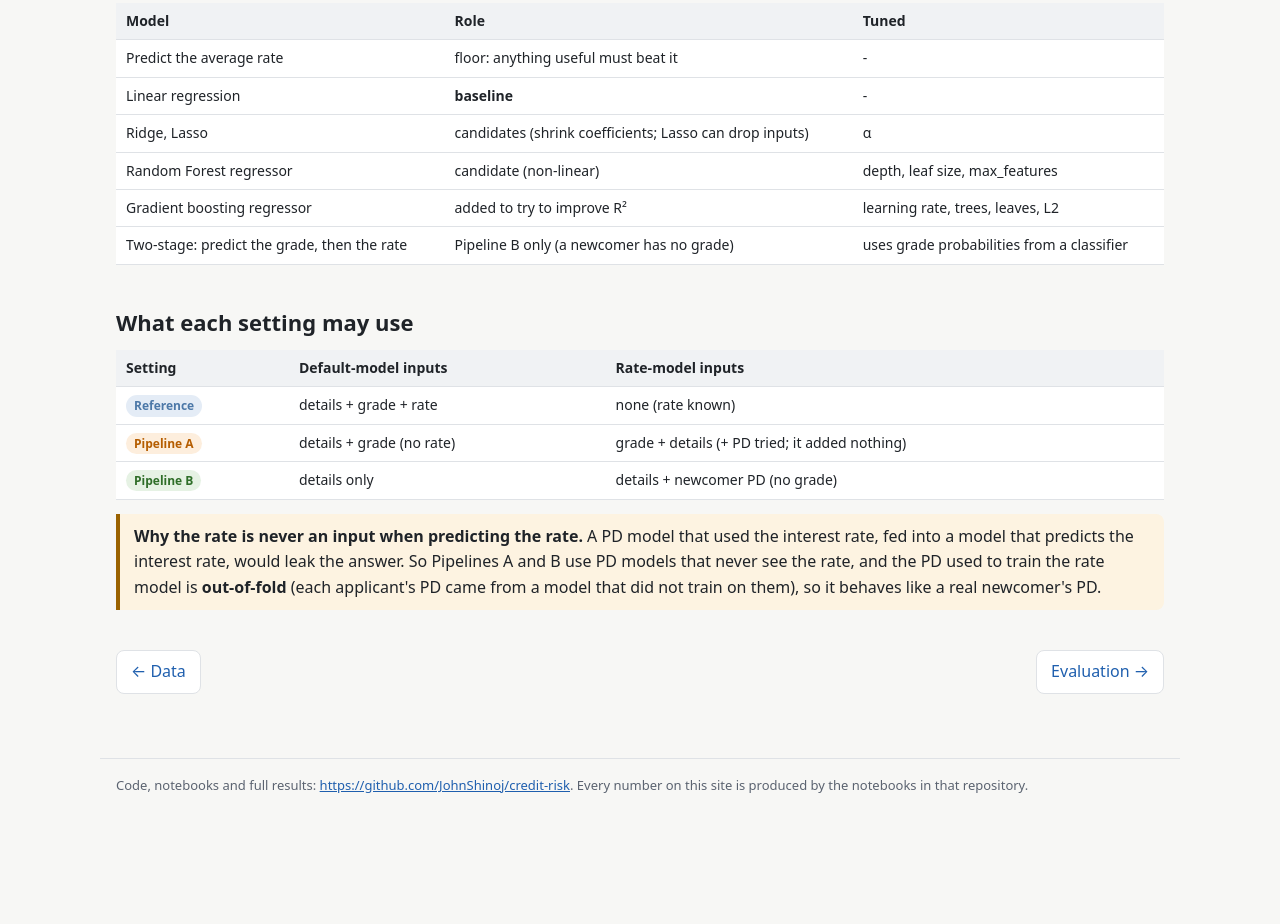
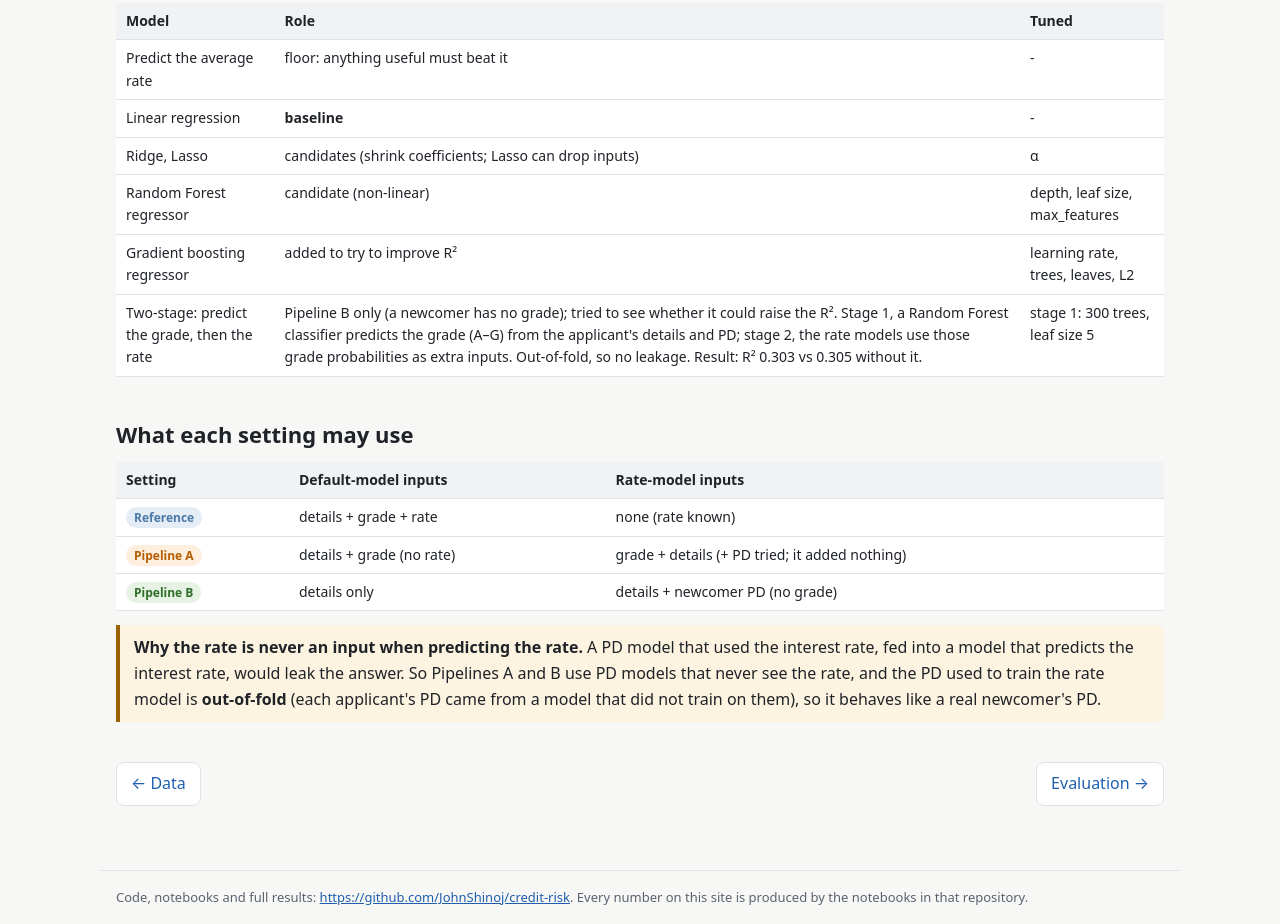
Before and after one commit to JohnShinoj/credit-risk, a plain HTML site: page docs/method.html in a window 1280 px wide. Shown: the part 2179-3103 px from the top of the page. Before the commit the page ends 2991 px from the top, so only its background shows below. Drawn offline with Linux system fonts and the light colour scheme.

Commit message:
Describe the two-stage grade model on the overview and method pages
Explains that it was tried in Pipeline B to see whether predicting the
grade first could raise the rate score, and that it did not (R2 0.303 vs
0.305; grade guessed correctly 49% of the time).

Co-Authored-By: Claude Opus 5.5 <noreply@anthropic.com>

```diff
--- a/docs/method.html
+++ b/docs/method.html
@@ -85,7 +85,10 @@ that fold's outcomes. The version with the lowest Brier score was kept (<a href=
 <tr><td>Ridge, Lasso</td><td>candidates (shrink coefficients; Lasso can drop inputs)</td><td>α</td></tr>
 <tr><td>Random Forest regressor</td><td>candidate (non-linear)</td><td>depth, leaf size, max_features</td></tr>
 <tr><td>Gradient boosting regressor</td><td>added to try to improve R²</td><td>learning rate, trees, leaves, L2</td></tr>
-<tr><td>Two-stage: predict the grade, then the rate</td><td>Pipeline B only (a newcomer has no grade)</td><td>uses grade probabilities from a classifier</td></tr>
+<tr><td>Two-stage: predict the grade, then the rate</td><td>Pipeline B only (a newcomer has no grade); tried to see whether it
+could raise the R². Stage 1, a Random Forest
+classifier predicts the grade (A–G) from the applicant's details and PD; stage 2, the rate models use those grade probabilities
+as extra inputs. Out-of-fold, so no leakage. Result: R² 0.303 vs 0.305 without it.</td><td>stage 1: 300 trees, leaf size 5</td></tr>
 </table></div>
 
 <h2>What each setting may use</h2>
```
Also changed, not shown: docs/index.html (+3 -1 lines).
